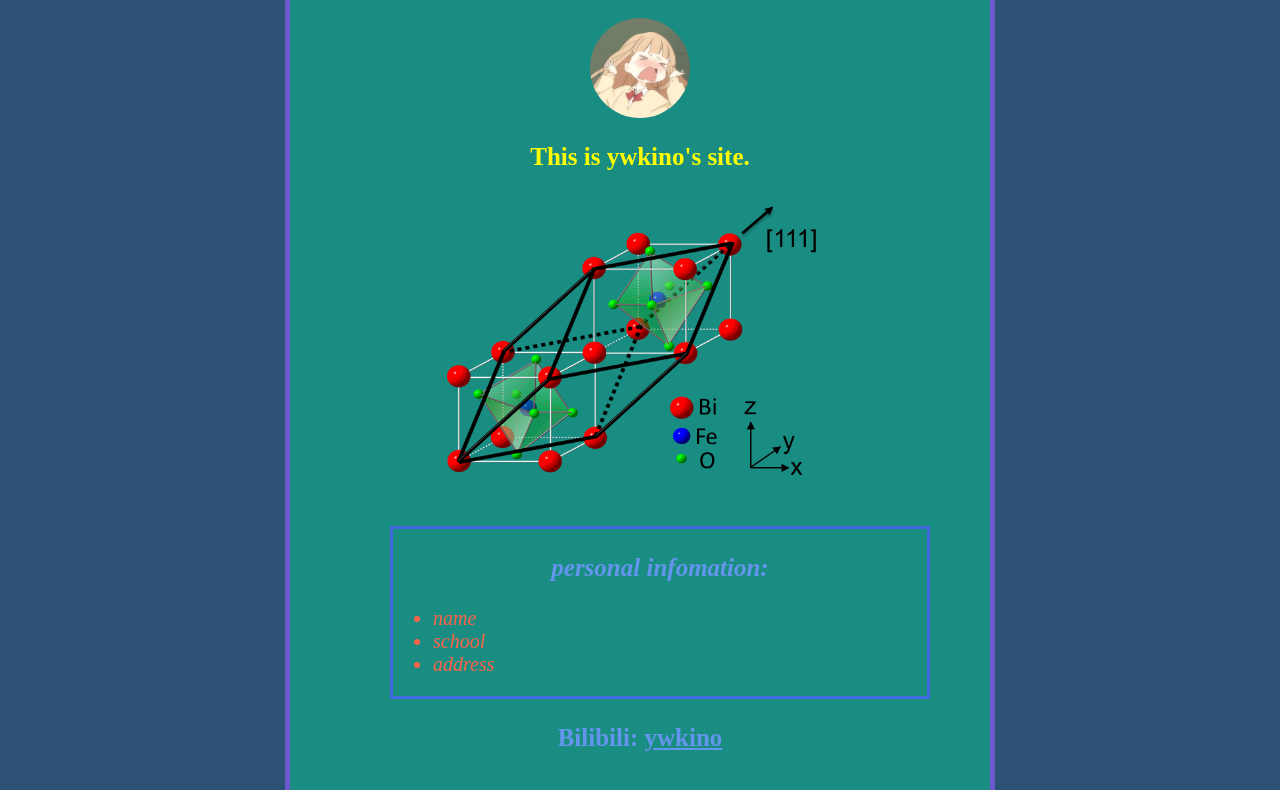
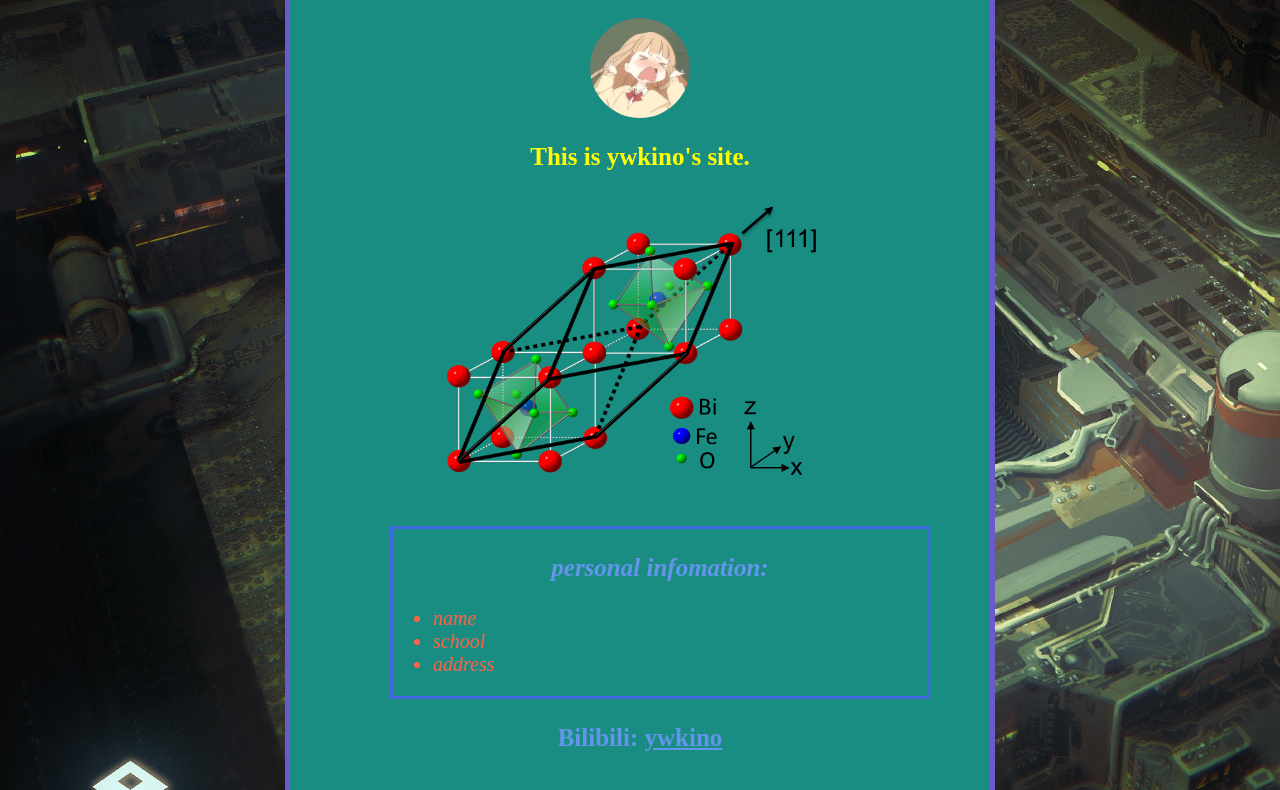
Before and after one commit to ywkino/ywkino.github.io, a plain HTML site: page index.html in a window 1280 px wide. Shown: the part 162-952 px from the top of the page. Drawn offline with Linux system fonts and the light colour scheme.

Commit message:
Update style.css

```diff
--- a/styles/style.css
+++ b/styles/style.css
@@ -1,6 +1,6 @@
 html {
-    /*background-image:url("../images/vadim-shchepilov-v-concept-087-02.jpg");*/
-    background-color:rgb(44, 81, 117);
+    background-image:url("../images/vadim-shchepilov-v-concept-087-02.jpg");
+    /*background-color:rgb(44, 81, 117);*/
 }
 
 body {
```
